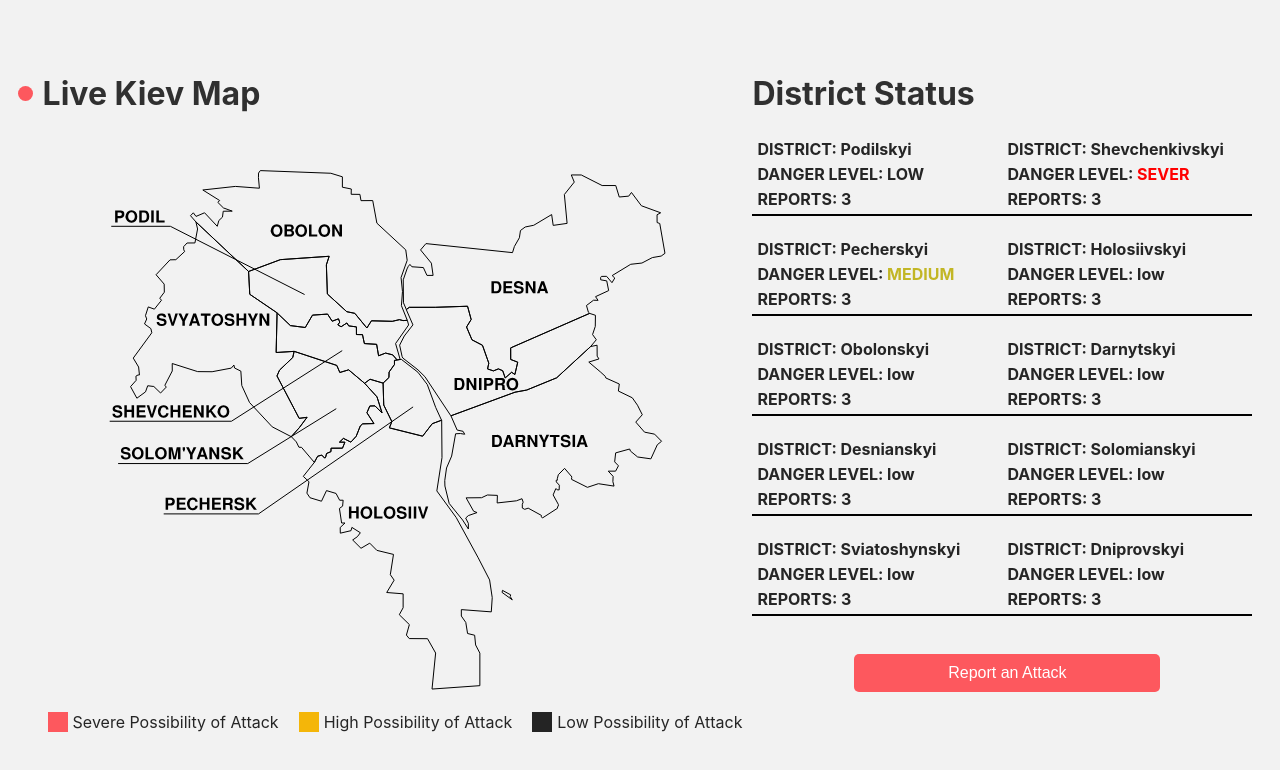
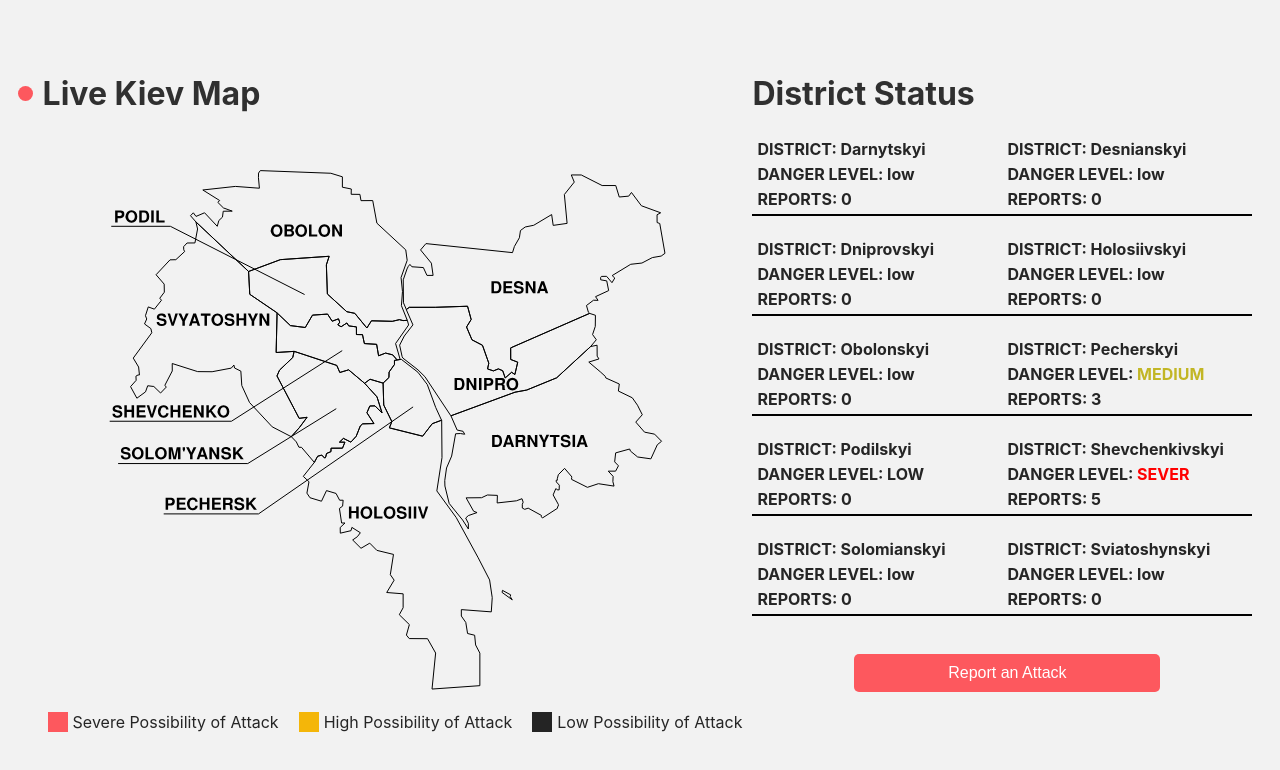
Before and after one commit to Enzo2806/KievBombNotify, a React (Create React App) app in the folder frontend/kievbombnotify-frontend/: page /map in a window 1280 px wide. Shown: the top 770 px of the page. Built offline with nearby package versions, Linux system fonts and the light colour scheme.

Commit message:
Pop up notification to thank report

```diff
--- a/frontend/kievbombnotify-frontend/package.json
+++ b/frontend/kievbombnotify-frontend/package.json
@@ -40,5 +40,10 @@
       "last 1 firefox version",
       "last 1 safari version"
     ]
+  },
+  "devDependencies": {
+    "sass": "^1.62.1",
+    "sass-loader": "^13.3.1",
+    "webpack": "^5.85.0"
   }
 }
--- a/frontend/kievbombnotify-frontend/src/components/DropDown.json
+++ b/frontend/kievbombnotify-frontend/src/components/DropDown.json
@@ -1,62 +1,62 @@
 [
     {
-        "value": "Podilskyi",
-        "label": "Podilskyi District",
-        "danger": "LOW",
-        "report": "3"
+      "value": "Darnytskyi",
+      "label": "Darnytskyi District",
+      "danger": "low",
+      "report": "0"
     },
     {
-        "value": "Shevchenkivskyi",
-        "label": "Shevchenkivskyi District",
-        "danger": "SEVER",
-        "report": "3"
+      "value": "Desnianskyi",
+      "label": "Desnianskyi District",
+      "danger": "low",
+      "report": "0"
     },
     {
-        "value": "Pecherskyi",
-        "label": "Pecherskyi District",
-        "danger": "MEDIUM",
-        "report": "3"
+      "value": "Dniprovskyi",
+      "label": "Dniprovskyi District",
+      "danger": "low",
+      "report": "0"
     },
     {
-        "value": "Holosiivskyi",
-        "label": "Holosiivskyi District",
-        "danger": "low",
-        "report": "3"
+      "value": "Holosiivskyi",
+      "label": "Holosiivskyi District",
+      "danger": "low",
+      "report": "0"
     },
     {
-        "value": "Obolonskyi",
-        "label": "Obolonskyi District",
-        "danger": "low",
-        "report": "3"
+      "value": "Obolonskyi",
+      "label": "Obolonskyi District",
+      "danger": "low",
+      "report": "0"
     },
     {
-        "value": "Darnytskyi",
-        "label": "Darnytskyi District",
-        "danger": "low",
-        "report": "3"
+      "value": "Pecherskyi",
+      "label": "Pecherskyi District",
+      "danger": "MEDIUM",
+      "report": "3"
     },
     {
-        "value": "Desnianskyi",
-        "label": "Desnianskyi District",
-        "danger": "low",
-        "report": "3"
+      "value": "Podilskyi",
+      "label": "Podilskyi District",
+      "danger": "LOW",
+      "report": "0"
     },
     {
-        "value": "Solomianskyi",
-        "label": "Solomianskyi District",
-        "danger": "low",
-        "report": "3"
+      "value": "Shevchenkivskyi",
+      "label": "Shevchenkivskyi District",
+      "danger": "SEVER",
+      "report": "5"
     },
     {
-        "value": "Sviatoshynskyi",
-        "label": "Sviatoshynskyi District",
-        "danger": "low",
-        "report": "3"
+      "value": "Solomianskyi",
+      "label": "Solomianskyi District",
+      "danger": "low",
+      "report": "0"
     },
     {
-        "value": "Dniprovskyi",
-        "label": "Dniprovskyi District",
-        "danger": "low",
-        "report": "3"
+      "value": "Sviatoshynskyi",
+      "label": "Sviatoshynskyi District",
+      "danger": "low",
+      "report": "0"
     }
-]
+  ]
--- a/frontend/kievbombnotify-frontend/src/pages/MapPage.css
+++ b/frontend/kievbombnotify-frontend/src/pages/MapPage.css
@@ -59,3 +59,23 @@
     width: 600px;
     height: 500px;
 }
+
+
+/* Message appear/disappear transisition */
+
+.message-container {
+    opacity: 0;
+    color: #FD585E;
+    visibility: hidden;
+    transition: opacity 0.5s ease-in-out;
+  }
+
+  .message-container.show {
+    opacity: 1;
+    visibility: visible;
+  }
+
+  .message-container.fade-out {
+    opacity: 0;
+    visibility: hidden;
+  }
--- a/frontend/kievbombnotify-frontend/src/pages/MapPage.js
+++ b/frontend/kievbombnotify-frontend/src/pages/MapPage.js
@@ -1,21 +1,39 @@
-import React from 'react';
+import React, { useState, useEffect } from 'react';
 import "./MapPage.css"
 import { KievMap } from '../components/KievMap';
-import { useNavigate } from 'react-router-dom';
+import { useNavigate, useLocation } from 'react-router-dom';
 import { Status } from '../components/Status';
 
 export function MapPage(props) {
+    const location = useLocation();
+    const [reportMessage, setReportMessage] = useState('');
+    const [showMessage, setShowMessage] = useState(false);
+
     const navigate = useNavigate();
     const handleReportPress = (e) => {
         e.preventDefault();
         navigate('/report');
     }
 
+    useEffect(() => {
+        const timer = setTimeout(() => {
+            setReportMessage('');
+        }, 2000);
+
+        return () => clearTimeout(timer);
+    }, []);
+
+    useEffect(() => {
+        const incomingMessage = location?.state?.reportMessage;
+        if (incomingMessage) {
+            setReportMessage(incomingMessage);
+            setShowMessage(true);
+        }
+    }, [location]);
+
 
     return (
         <div className="container">
-
-
             <div style={{ display: 'flex' }}>
                 <div>
                     <div className='map-title'>
@@ -49,6 +67,10 @@ export function MapPage(props) {
                                 Report an Attack
                             </button>
                         </div>
+                        <div className={`message-container ${showMessage ? 'show' : ''}`}>
+                            {reportMessage && <p>{reportMessage}</p>}
+
+                        </div>
                     </div>
                 </div>
 
--- a/frontend/kievbombnotify-frontend/src/pages/ReportPage.js
+++ b/frontend/kievbombnotify-frontend/src/pages/ReportPage.js
@@ -6,9 +6,9 @@ import { useNavigate } from 'react-router-dom';
 export function ReportPage(props) {
 
     const navigate = useNavigate();
-    const handleReportPress = (e) =>{
+    const handleReportPress = (e) => {
         e.preventDefault();
-        navigate('/map');
+        navigate('/map', { state: { reportMessage: 'Thank you for reporting!' } });
     }
 
     return (
```
Also changed, not shown: 1 other file (tests, documents, lock files or other folders).
